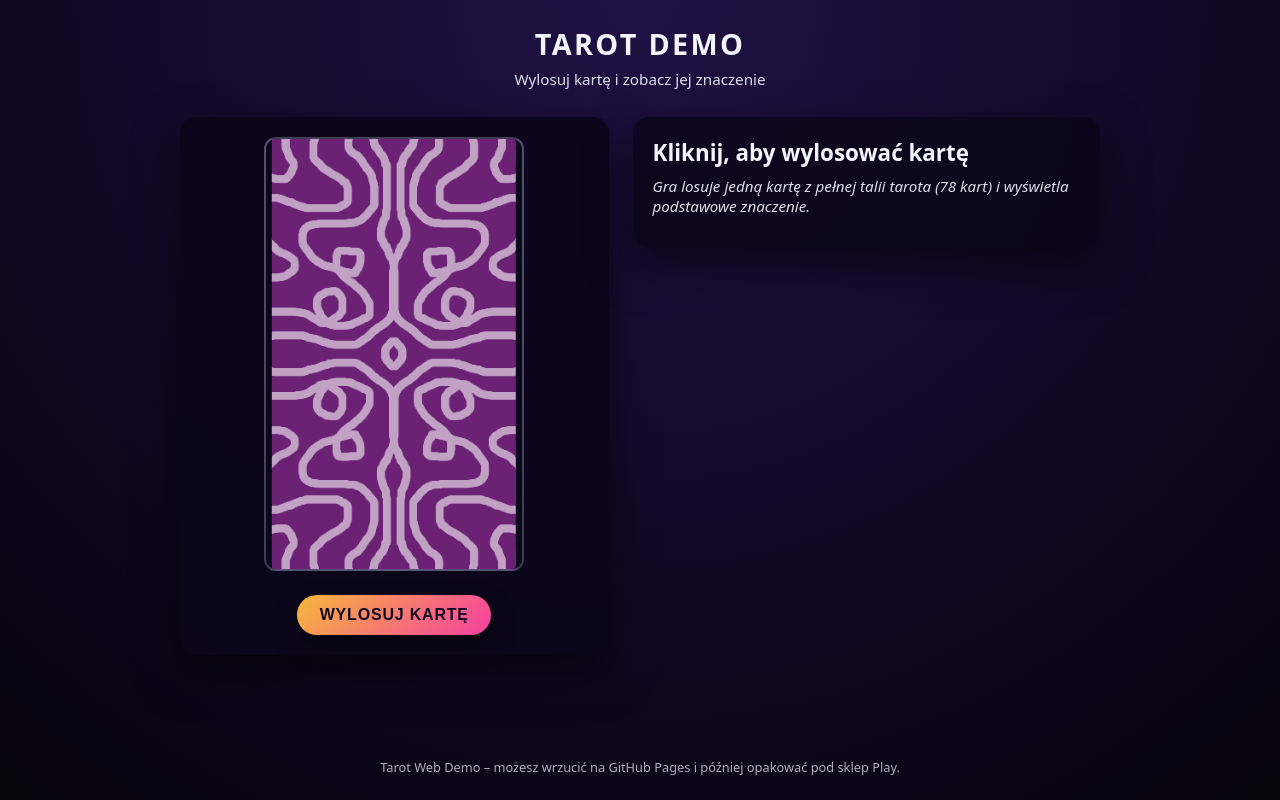
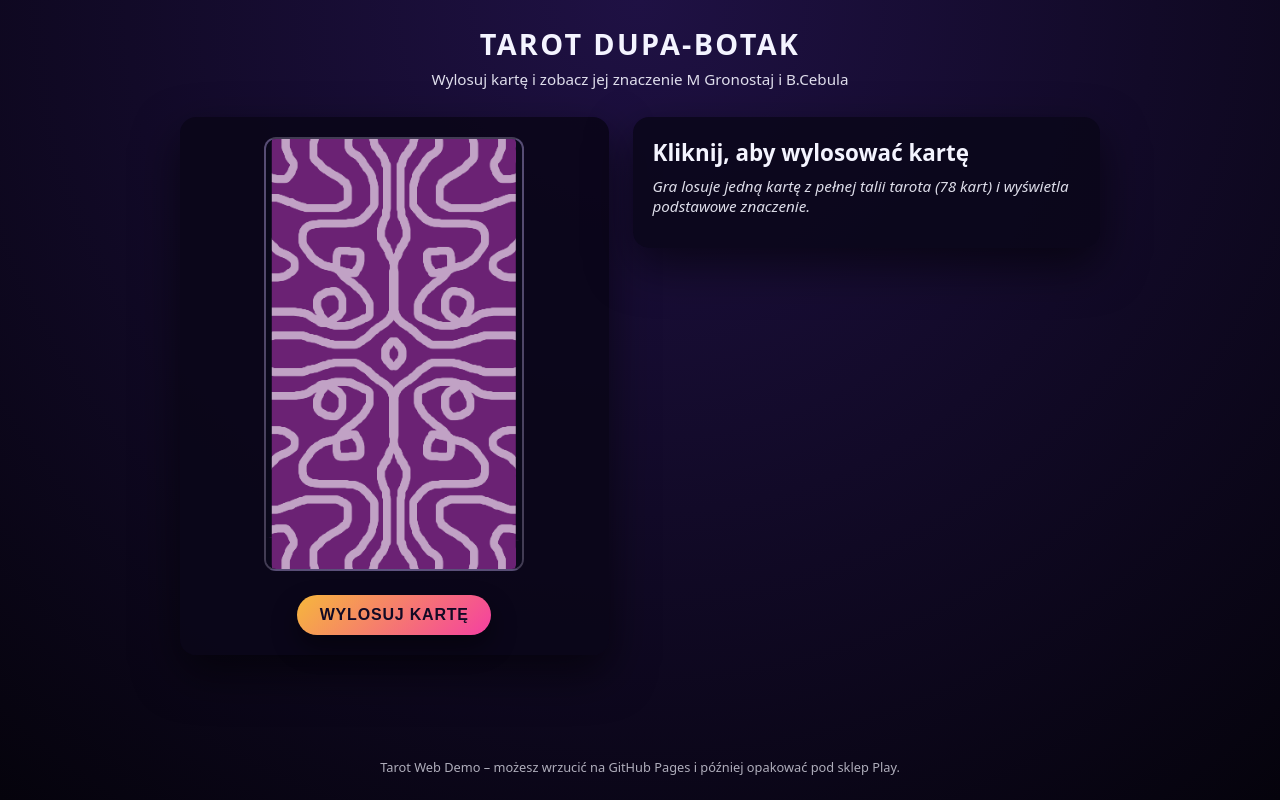
Before and after one commit to piotrjanusz1-creator/kartyTAROT.V1, a plain HTML site: page index.html in a window 1280 px wide. Drawn offline with Linux system fonts and the light colour scheme.

Commit message:
Update index.htmlv2

```diff
--- a/index.html
+++ b/index.html
@@ -8,8 +8,8 @@
 </head>
 <body>
   <header class="app-header">
-    <h1>Tarot Demo</h1>
-    <p>Wylosuj kartę i zobacz jej znaczenie</p>
+    <h1>Tarot Dupa-BoTak</h1>
+    <p>Wylosuj kartę i zobacz jej znaczenie M Gronostaj i B.Cebula</p>
   </header>
 
   <main class="app-main">
```
